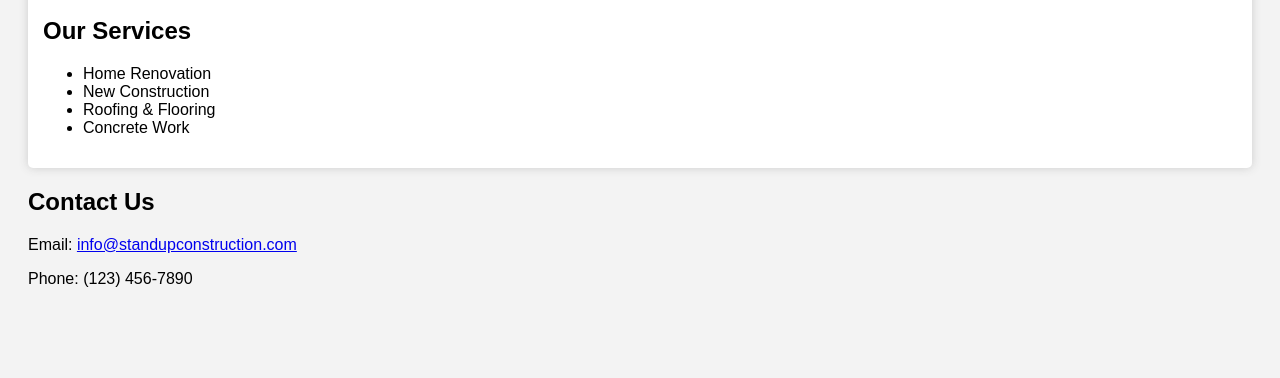
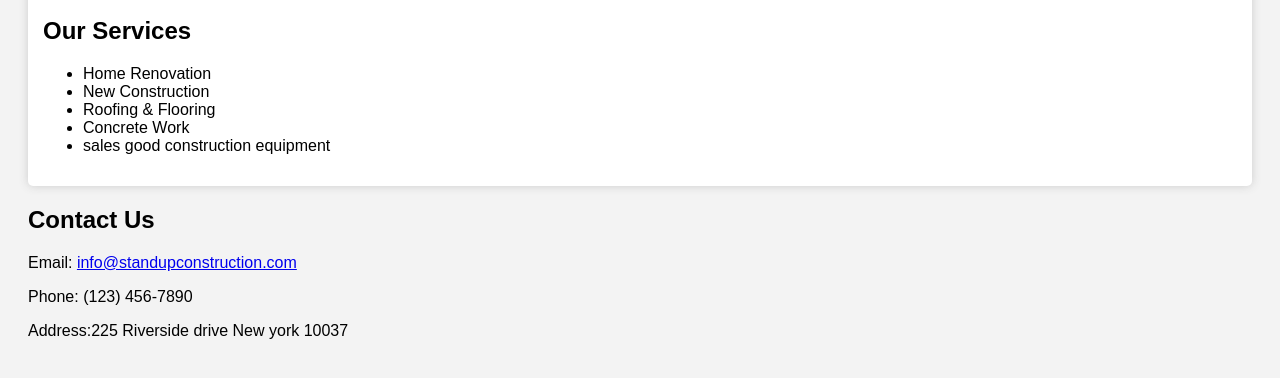
Before and after one commit to lasoud28/Standup-construction, a plain HTML site: page index.html in a window 1280 px wide. Shown: the part 618-996 px from the top of the page. Before the commit the page ends 950 px from the top, so only its background shows below. Drawn offline with Linux system fonts and the light colour scheme.

Commit message:
Update index.html

```diff
--- a/index.html
+++ b/index.html
@@ -46,6 +46,7 @@
       <li>New Construction</li>
       <li>Roofing & Flooring</li>
       <li>Concrete Work</li>
+      <li>sales good construction equipment</li>
     </ul>
   </div>
 
@@ -53,6 +54,7 @@
     <h2>Contact Us</h2>
     <p>Email: <a href="mailto:info@standupconstruction.com">info@standupconstruction.com</a></p>
     <p>Phone: (123) 456-7890</p>
+    <p>Address:225 Riverside drive New york 10037</p>
   </div>
 
 </body>
```
